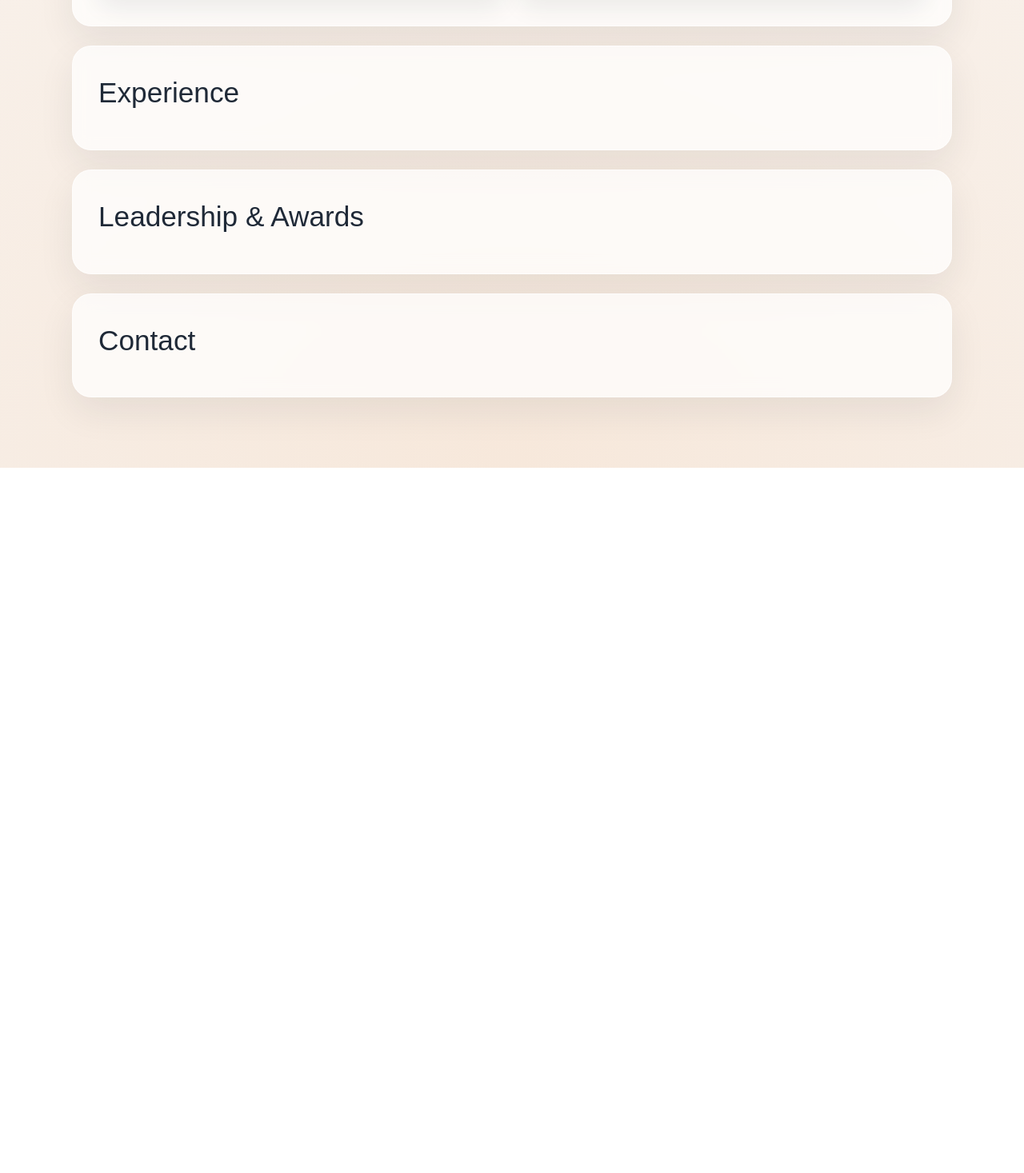
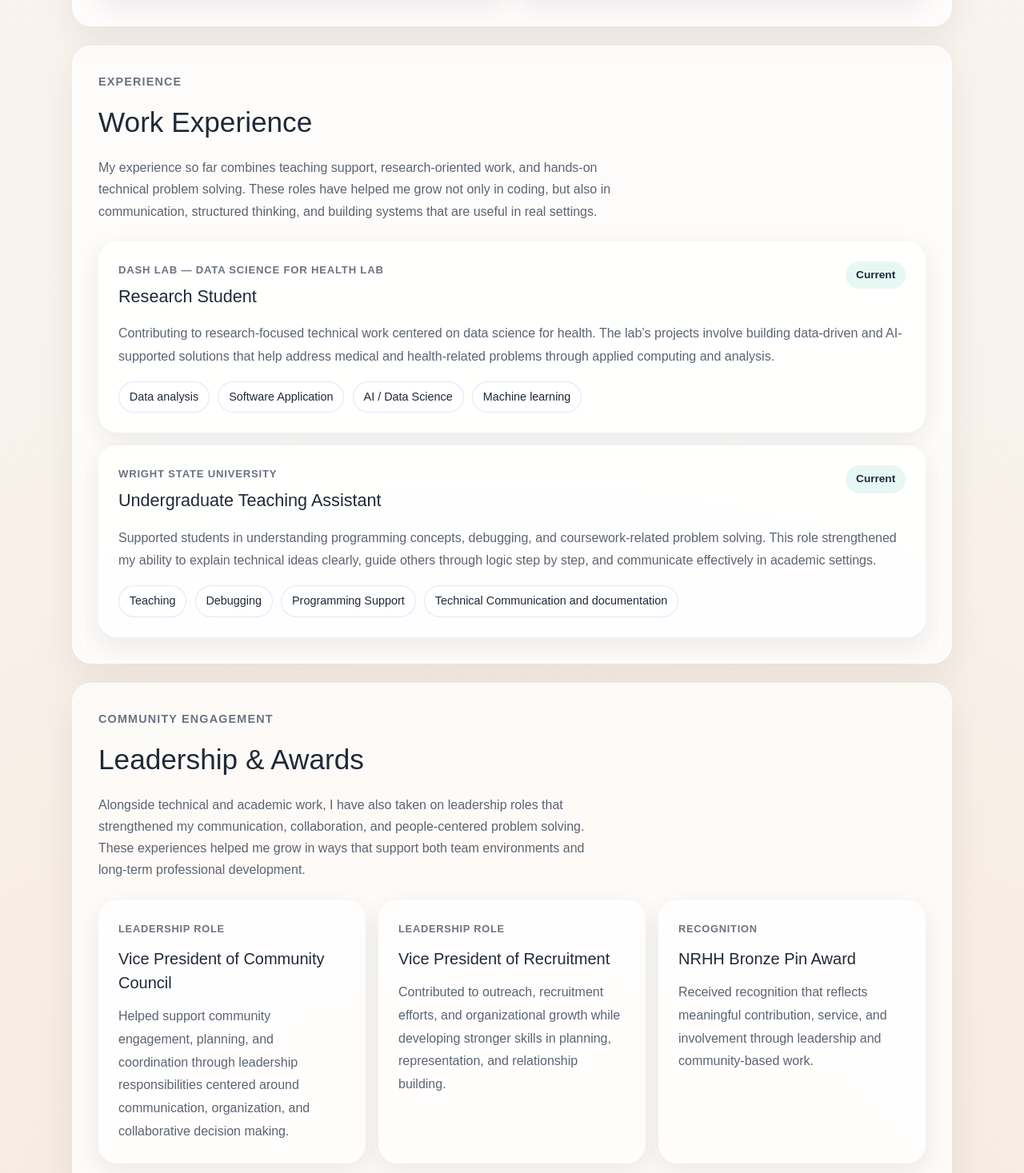
Before and after one commit to subixsh04/Portfolio, a Next.js app in the folder subiksha-portfolio/: page / in a window 1280 px wide. Shown: the part 2740-4207 px from the top of the page at 80% size. Before the commit the page ends 3325 px from the top, so only its background shows below. Built offline with nearby package versions, Linux system fonts and the light colour scheme.

Commit message:
updations

```diff
--- a/subiksha-portfolio/app/globals.css
+++ b/subiksha-portfolio/app/globals.css
@@ -544,3 +544,143 @@ html {
     grid-template-columns: 1fr;
   }
 }
+
+/* ======================================================
+  EXPERIENCE SECTION
+   ====================================================== */
+.experience-header {
+  margin-bottom: 1.5rem;
+}
+
+.experience-intro {
+  max-width: 72ch;
+  margin-top: 1rem;
+}
+
+.experience-list {
+  display: grid;
+  gap: 1rem;
+}
+
+.experience-card {
+  padding: 1.5rem;
+  border-radius: 24px;
+  background: rgba(255, 255, 255, 0.78);
+  border: 1px solid rgba(255, 255, 255, 0.9);
+  box-shadow: var(--shadow-soft);
+}
+
+.experience-top {
+  display: flex;
+  justify-content: space-between;
+  align-items: flex-start;
+  gap: 1rem;
+  margin-bottom: 1rem;
+}
+
+.experience-place {
+  margin-bottom: 0.35rem;
+  font-size: 0.82rem;
+  font-weight: 700;
+  letter-spacing: 0.06em;
+  text-transform: uppercase;
+  color: #6b7280;
+}
+
+.experience-card h3 {
+  margin: 0;
+  font-size: 1.35rem;
+  color: var(--text-primary);
+}
+
+.experience-type {
+  display: inline-flex;
+  align-items: center;
+  padding: 0.45rem 0.8rem;
+  border-radius: 999px;
+  background: rgba(125, 211, 199, 0.18);
+  color: var(--text-primary);
+  font-size: 0.85rem;
+  font-weight: 600;
+  white-space: nowrap;
+}
+
+.experience-description {
+  margin-bottom: 1rem;
+  line-height: 1.8;
+}
+
+.experience-tags {
+  display: flex;
+  flex-wrap: wrap;
+  gap: 0.65rem;
+}
+
+.experience-tags span {
+  display: inline-flex;
+  align-items: center;
+  padding: 0.5rem 0.8rem;
+  border-radius: 999px;
+  background: rgba(255, 255, 255, 0.88);
+  border: 1px solid rgba(205, 180, 248, 0.4);
+  font-size: 0.9rem;
+  color: var(--text-primary);
+}
+
+@media (max-width: 700px) {
+  .experience-top {
+    flex-direction: column;
+    align-items: flex-start;
+  }
+}
+
+/* ======================================================
+  LEADERSHIP SECTION
+   ====================================================== */
+.leadership-header {
+  margin-bottom: 1.5rem;
+}
+
+.leadership-intro {
+  max-width: 72ch;
+  margin-top: 1rem;
+}
+
+.leadership-grid {
+  display: grid;
+  grid-template-columns: repeat(3, minmax(0, 1fr));
+  gap: 1rem;
+}
+
+.leadership-card {
+  padding: 1.5rem;
+  border-radius: 24px;
+  background: rgba(255, 255, 255, 0.78);
+  border: 1px solid rgba(255, 255, 255, 0.9);
+  box-shadow: var(--shadow-soft);
+}
+
+.leadership-label {
+  margin-bottom: 0.75rem;
+  font-size: 0.8rem;
+  font-weight: 700;
+  letter-spacing: 0.06em;
+  text-transform: uppercase;
+  color: #6b7280;
+}
+
+.leadership-card h3 {
+  margin: 0 0 0.8rem;
+  font-size: 1.25rem;
+  color: var(--text-primary);
+}
+
+.leadership-description {
+  line-height: 1.8;
+}
+
+@media (max-width: 900px) {
+  .leadership-grid {
+    grid-template-columns: 1fr;
+  }
+}
--- a/subiksha-portfolio/app/page.tsx
+++ b/subiksha-portfolio/app/page.tsx
@@ -262,16 +262,106 @@ export default function Home() {
           This will later my TA work, research work,
           and other professional experience
           ========================= */}
-      <section id="experience">
-        <h2>Experience</h2>
+      <section id="experience" className="experience-section">
+        <div className="experience-header">
+          <p className="section-tag">Experience</p>
+          <h2>Work Experience</h2>
+          <p className="experience-intro">
+            My experience so far combines teaching support, research-oriented work,
+            and hands-on technical problem solving. These roles have helped me grow
+            not only in coding, but also in communication, structured thinking, and
+            building systems that are useful in real settings.
+          </p>
+        </div>
+        <div className="experience-list">
+          <article className="experience-card">
+            <div className="experience-top">
+              <div>
+                <p className="experience-place">DASH Lab — Data Science for Health Lab</p>
+                <h3>Research Student </h3>
+              </div>
+              <span className="experience-type">Current</span>
+            </div>
+            <p className="experience-description">
+              Contributing to research-focused technical work centered on data science
+              for health. The lab’s projects involve building data-driven and
+              AI-supported solutions that help address medical and health-related
+              problems through applied computing and analysis.
+            </p>
+            <div className="experience-tags">
+              <span>Data analysis</span>
+              <span>Software Application</span>
+              <span>AI / Data Science</span>
+              <span>Machine learning</span>
+            </div>
+          </article>
+          <article className="experience-card">
+            <div className="experience-top">
+              <div>
+                <p className="experience-place">Wright State University </p>
+                <h3>Undergraduate Teaching Assistant</h3>
+              </div>
+              <span className="experience-type">Current</span>
+            </div>
+            <p className="experience-description">
+              Supported students in understanding programming concepts, debugging, and
+              coursework-related problem solving. This role strengthened my ability to
+              explain technical ideas clearly, guide others through logic step by
+              step, and communicate effectively in academic settings.
+            </p>
+            <div className="experience-tags">
+              <span>Teaching</span>
+              <span>Debugging</span>
+              <span>Programming Support</span>
+              <span>Technical Communication and documentation</span>
+            </div>
+          </article>
+        </div>
       </section>
 
       {/* =========================
           SECTION 7: LEADERSHIP / AWARDS
           This will highlight leadership and achievements
           ========================= */}
-      <section>
-        <h2>Leadership & Awards</h2>
+      <section id="leadership" className="leadership-section">
+        <div className="leadership-header">
+          <p className="section-tag">Community Engagement</p>
+          <h2>Leadership & Awards</h2>
+          <p className="leadership-intro">
+            Alongside technical and academic work, I have also taken on leadership
+            roles that strengthened my communication, collaboration, and
+            people-centered problem solving. These experiences helped me grow in ways
+            that support both team environments and long-term professional development.
+          </p>
+        </div>
+        <div className="leadership-grid">
+          <article className="leadership-card">
+            <p className="leadership-label">Leadership Role</p>
+            <h3>Vice President of Community Council</h3>
+            <p className="leadership-description">
+              Helped support community engagement, planning, and coordination through
+              leadership responsibilities centered around communication, organization,
+              and collaborative decision making.
+            </p>
+          </article>
+          <article className="leadership-card">
+            <p className="leadership-label">Leadership Role</p>
+            <h3>Vice President of Recruitment</h3>
+            <p className="leadership-description">
+              Contributed to outreach, recruitment efforts, and organizational growth
+              while developing stronger skills in planning, representation, and
+              relationship building.
+            </p>
+          </article>
+          <article className="leadership-card">
+            <p className="leadership-label">Recognition</p>
+            <h3>NRHH Bronze Pin Award</h3>
+            <p className="leadership-description">
+              Received recognition that reflects meaningful contribution, service,
+              and involvement through leadership and community-based work.
+            </p>
+          </article>
+        </div>
       </section>
 
       {/* =========================
```
